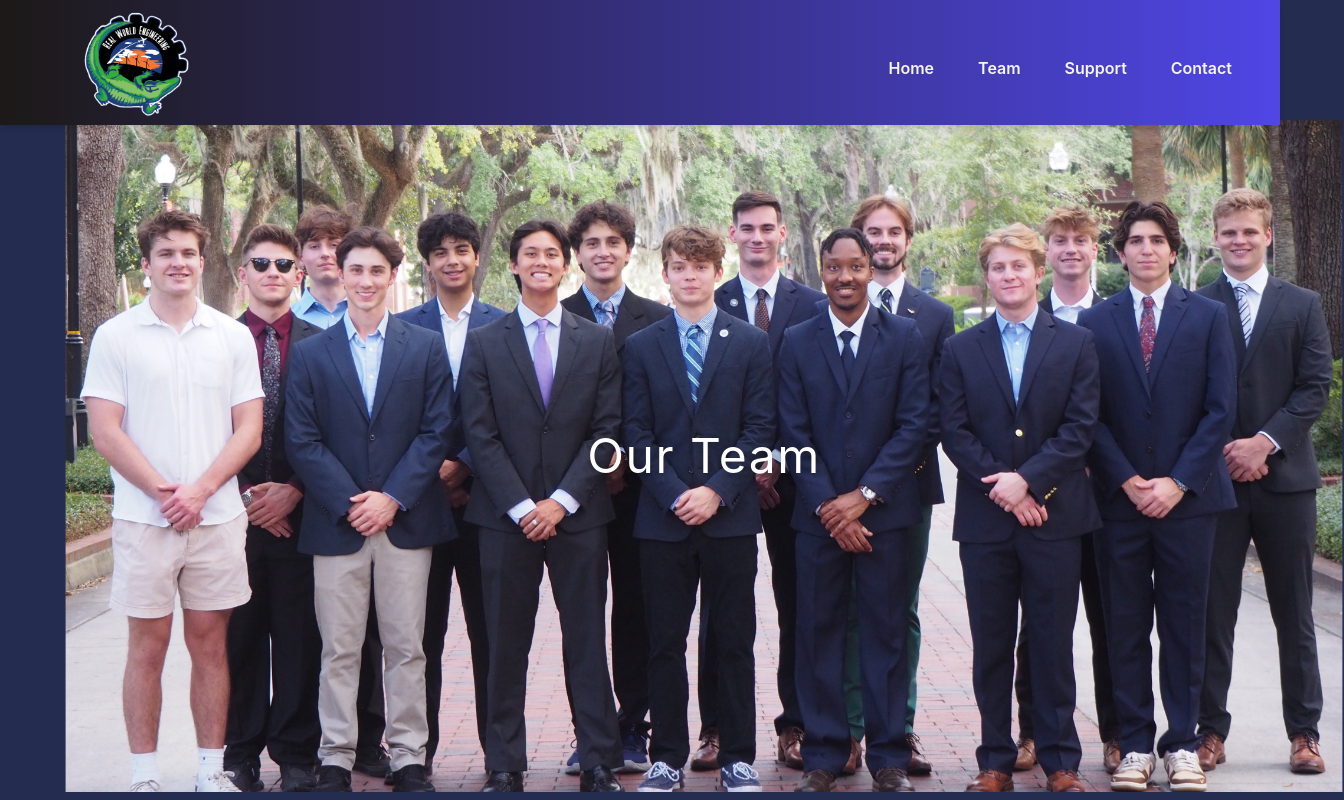
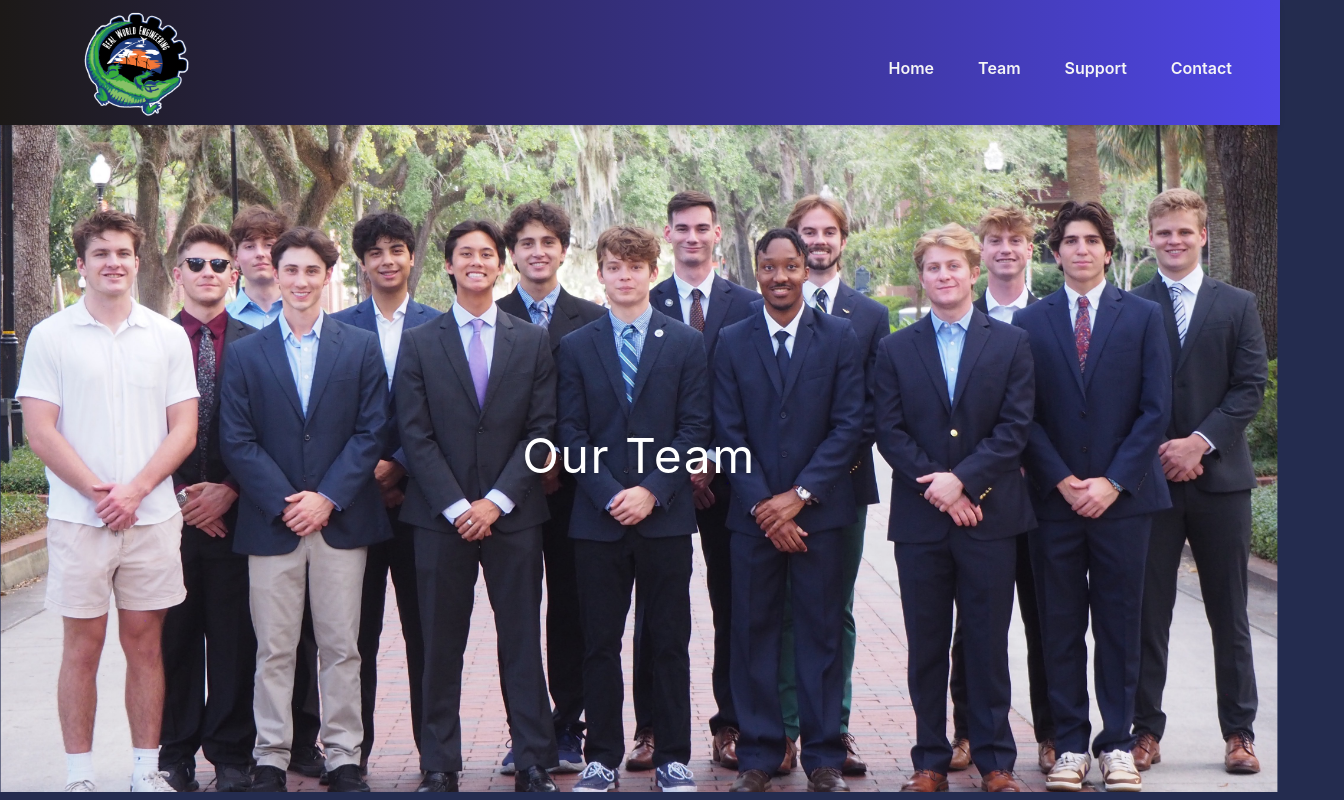
Before and after one commit to JakeLang02/RWEwebsite, a React (Create React App) app: page /team in a window 1280 px wide. Shown: the top 800 px of the page, 1344 px wide, since content can reach past the window. Built offline with nearby package versions, Linux system fonts and the light colour scheme.

Commit message:
fixed margin

```diff
--- a/src/components/About/Team.css
+++ b/src/components/About/Team.css
@@ -42,7 +42,7 @@
 /* This ensures the image and team content doesn't overlap the viewport width */
 .OuterContainer {
   display: grid;
-  margin-left: 0px;
+  margin-left: -65px;
   margin-right: 0px;
 
 }
```
